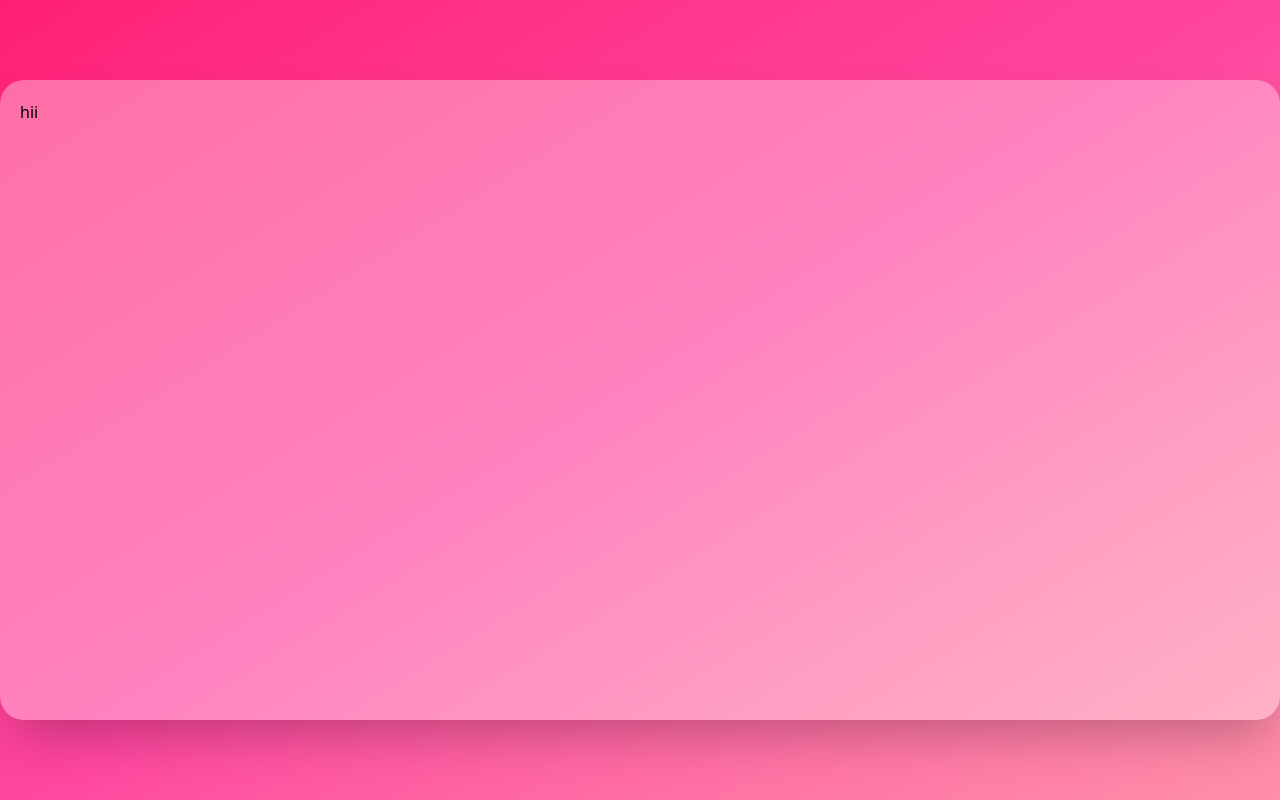
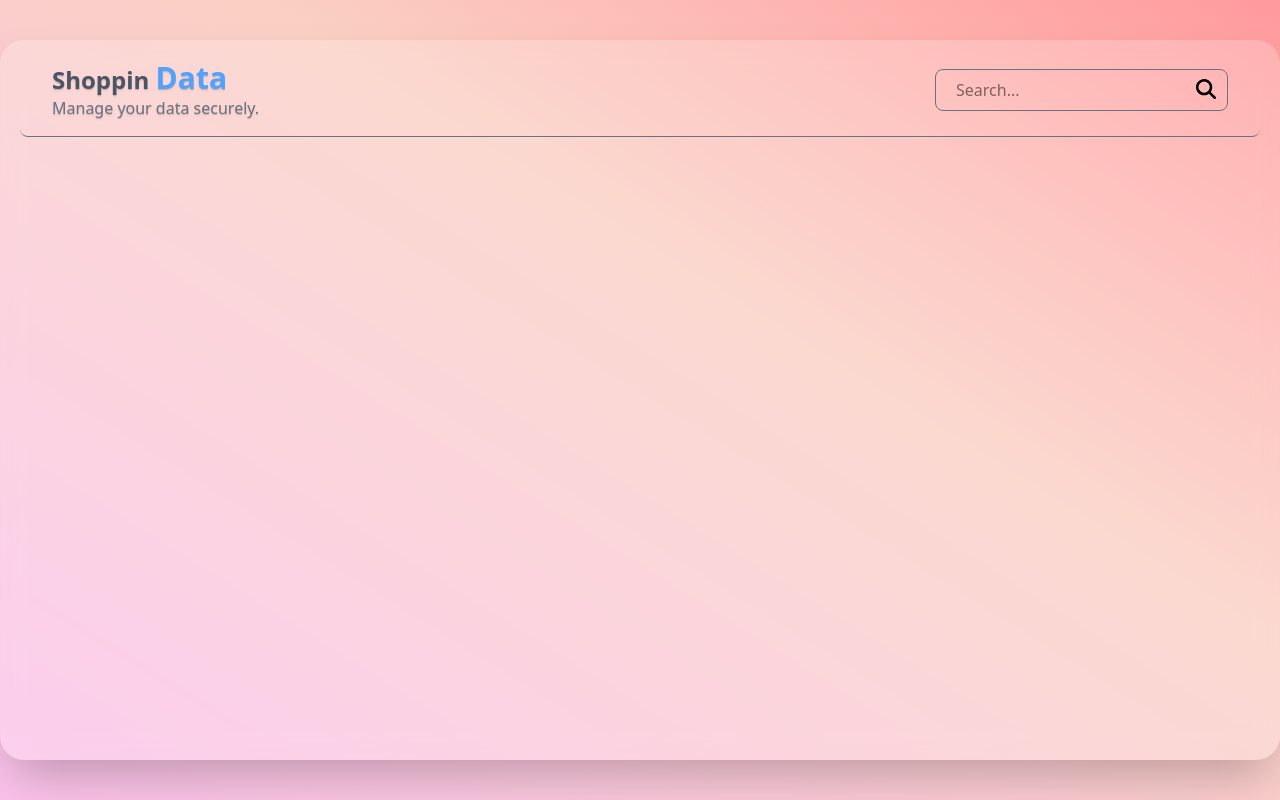
Before and after one commit to ItzRahul-ai/data-table-2, a plain HTML site: page index.html in a window 1280 px wide. Drawn offline with nearby package versions, Linux system fonts and the light colour scheme.

Commit message:
modify background color and add head section

```diff
--- a/index.html
+++ b/index.html
@@ -2,15 +2,35 @@
 <html lang="en">
 <head>
     <script src="https://cdn.jsdelivr.net/npm/@tailwindcss/browser@4"></script>
-    <title>Document</title>
+    <title>Smart Shop</title>
 </head>
 <body>
-    <!-- main container -->
-     <div class="h-screen bg-gradient-to-tl py-20 from-[#FF8FA9] via-[#FF459F] to-[#FF1E76]">
-        <!-- content container -->
-         <div class="container mx-auto w-full h-full bg-[#fff5] rounded-3xl shadow-2xl p-5 overflow-hidden">
-hii
-         </div>
-     </div>
+    <!-- main container with dreamy sunset aurora gradient -->
+    <div class="h-screen bg-gradient-to-bl from-[#ff9a9e] via-[#fad0c4] via-40% to-[#fbc2eb] py-10">
+        <!-- content container with dreamy glass effect -->
+        <div class="container mx-auto w-full h-full bg-white/20 backdrop-blur-md rounded-3xl shadow-2xl p-5 overflow-hidden">
+
+            <!-- content head -->
+            <div class="px-8 pb-4 flex justify-between items-center w-full border-b border-gray-500 rounded-lg">
+                <!-- left section -->
+               <div>
+                <h1 class="font-bold text-2xl text-gray-600 text-shadow-sm">Shoppin <span class="text-3xl text-blue-400">Data</span></h1>
+                <span class="text-gray-500 text-shadow-sm">Manage your data securely.</span>
+               </div>
+               <!-- right section -->
+               <div class="relative">
+                  <input type="text" placeholder="Search..." class="border border-gray-500 rounded-lg pr-10 pl-5 py-2 focus:outline-none focus:ring-1 focus:ring-blue-500 relative active:bg-[rgb(0,0,0,0.1)] hover:text-blue-400 transition-all duration-700">
+                  <!-- for sarch icon -->
+                   <div class="absolute top-2.5 right-3">
+                   <a href="#">
+                    <svg xmlns="http://www.w3.org/2000/svg" class="w-5 h-5" viewBox="0 0 512 512"><path d="M416 208c0 45.9-14.9 88.3-40 122.7L502.6 457.4c12.5 12.5 12.5 32.8 0 45.3s-32.8 12.5-45.3 0L330.7 376c-34.4 25.2-76.8 40-122.7 40C93.1 416 0 322.9 0 208S93.1 0 208 0S416 93.1 416 208zM208 352a144 144 0 1 0 0-288 144 144 0 1 0 0 288z"/></svg>
+                   </a>
+                   </div>
+               </div>
+             </div> <!-- end of content head -->
+
+
+        </div>
+    </div>
 </body>
 </html>
```
Also changed, not shown: asset/user.png (added).
